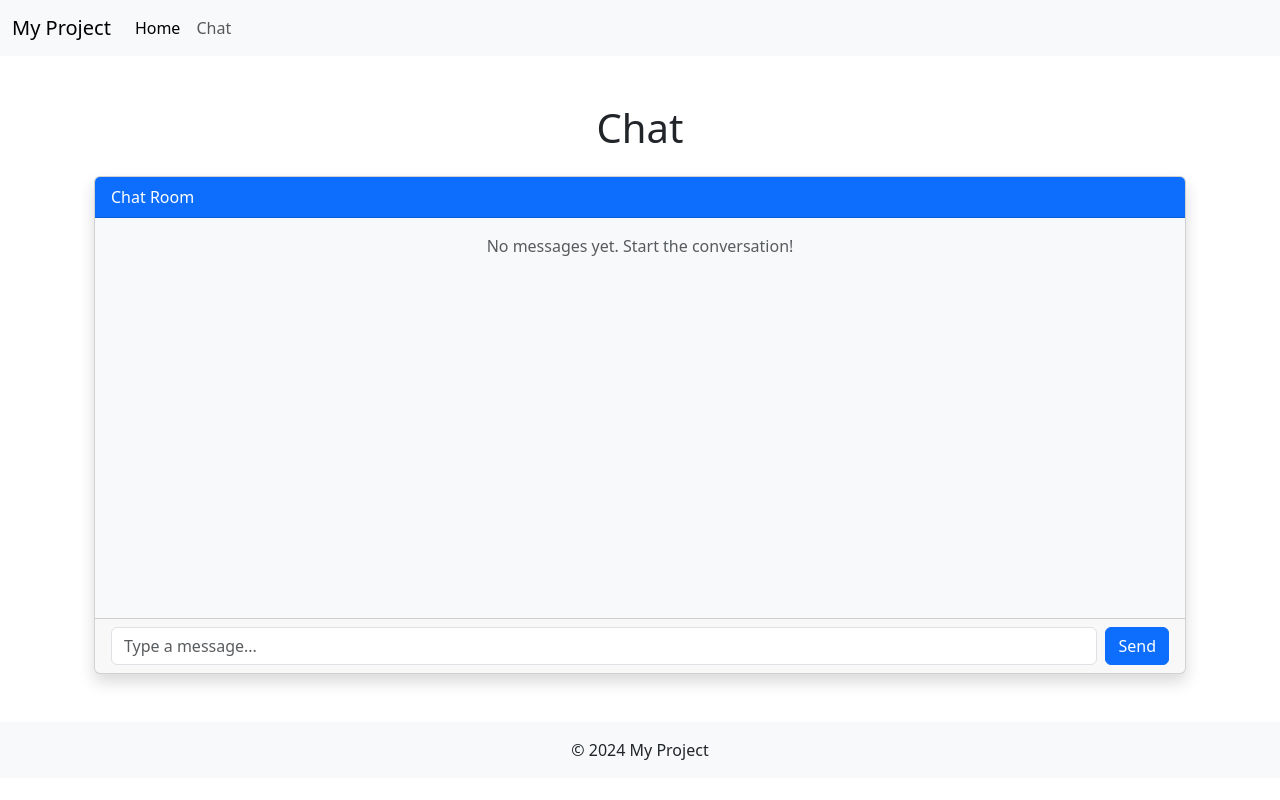
After one commit to rexileer/DRF_channels, a Django app: page /chat/ in a window 1280 px wide. The commit adds this page. Run offline with Django 5.2, Linux system fonts and the light colour scheme.

Commit message:
create chat.html

```diff
--- /dev/null
+++ b/myproject/core/templates/core/chat.html
@@ -0,0 +1,26 @@
+{% extends 'base.html' %}
+
+{% block title %}Chat - My Project{% endblock %}
+
+{% block content %}
+<h1 class="text-center my-4">Chat</h1>
+
+<!-- Chat Container -->
+<div class="container">
+    <div class="card shadow">
+        <div class="card-header bg-primary text-white">
+            Chat Room
+        </div>
+        <div class="card-body" id="chat-container" style="height: 400px; overflow-y: auto; background-color: #f8f9fa;">
+            <!-- Messages will go here -->
+            <p class="text-muted text-center">No messages yet. Start the conversation!</p>
+        </div>
+        <div class="card-footer">
+            <form id="chat-form" class="d-flex">
+                <input type="text" class="form-control me-2" id="chat-input" placeholder="Type a message..." aria-label="Chat">
+                <button type="submit" class="btn btn-primary">Send</button>
+            </form>
+        </div>
+    </div>
+</div>
+{% endblock %}
--- a/myproject/core/urls.py
+++ b/myproject/core/urls.py
@@ -5,4 +5,5 @@ from . import views
 
 urlpatterns = [
     path('', views.index, name='index'),
+    path('chat/', views.chat, name='chat'),
 ]
--- a/myproject/core/views.py
+++ b/myproject/core/views.py
@@ -1,5 +1,9 @@
 from django.shortcuts import render
 
-# Create your views here.
+
 def index(request):
     return render(request, 'core/index.html')
+
+
+def chat(request):
+    return render(request, 'core/chat.html')
--- a/myproject/templates/base.html
+++ b/myproject/templates/base.html
@@ -22,10 +22,7 @@
                         <a class="nav-link active" aria-current="page" href="#">Home</a>
                     </li>
                     <li class="nav-item">
-                        <a class="nav-link" href="#">About</a>
-                    </li>
-                    <li class="nav-item">
-                        <a class="nav-link" href="#">Contact</a>
+                        <a class="nav-link" href="{% url 'chat' %}">Chat</a>
                     </li>
                 </ul>
             </div>
```
